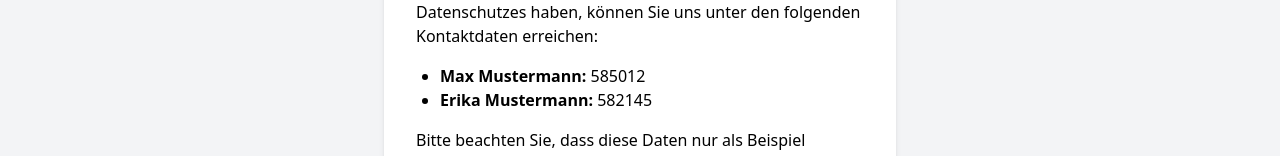
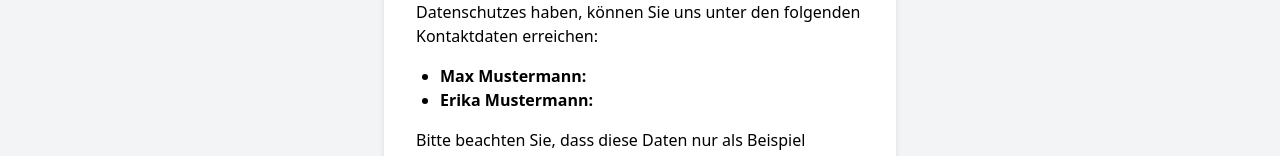
Before and after one commit to frievoe97/toxmap-berlin, a plain HTML site: page index.html in a window 1280 px wide. Shown: the part 2160-2316 px from the top of the page. Drawn offline with nearby package versions, Linux system fonts and the light colour scheme; a script that the page names is missing.

Commit message:
update index.html

```diff
--- a/index.html
+++ b/index.html
@@ -37,7 +37,6 @@
   </head>
 
   <body class="flex flex-col bg-gray-100">
-
     <script src=".env.js"></script>
 
     <!------------------ Header ------------------>
@@ -596,8 +595,8 @@
             können Sie uns unter den folgenden Kontaktdaten erreichen:
           </p>
           <ul class="list-disc ml-6 mb-4">
-            <li><span class="font-bold">Max Mustermann:</span> 585012</li>
-            <li><span class="font-bold">Erika Mustermann:</span> 582145</li>
+            <li><span class="font-bold">Max Mustermann:</span></li>
+            <li><span class="font-bold">Erika Mustermann:</span></li>
           </ul>
           <p>
             Bitte beachten Sie, dass diese Daten nur als Beispiel dargestellt
```
